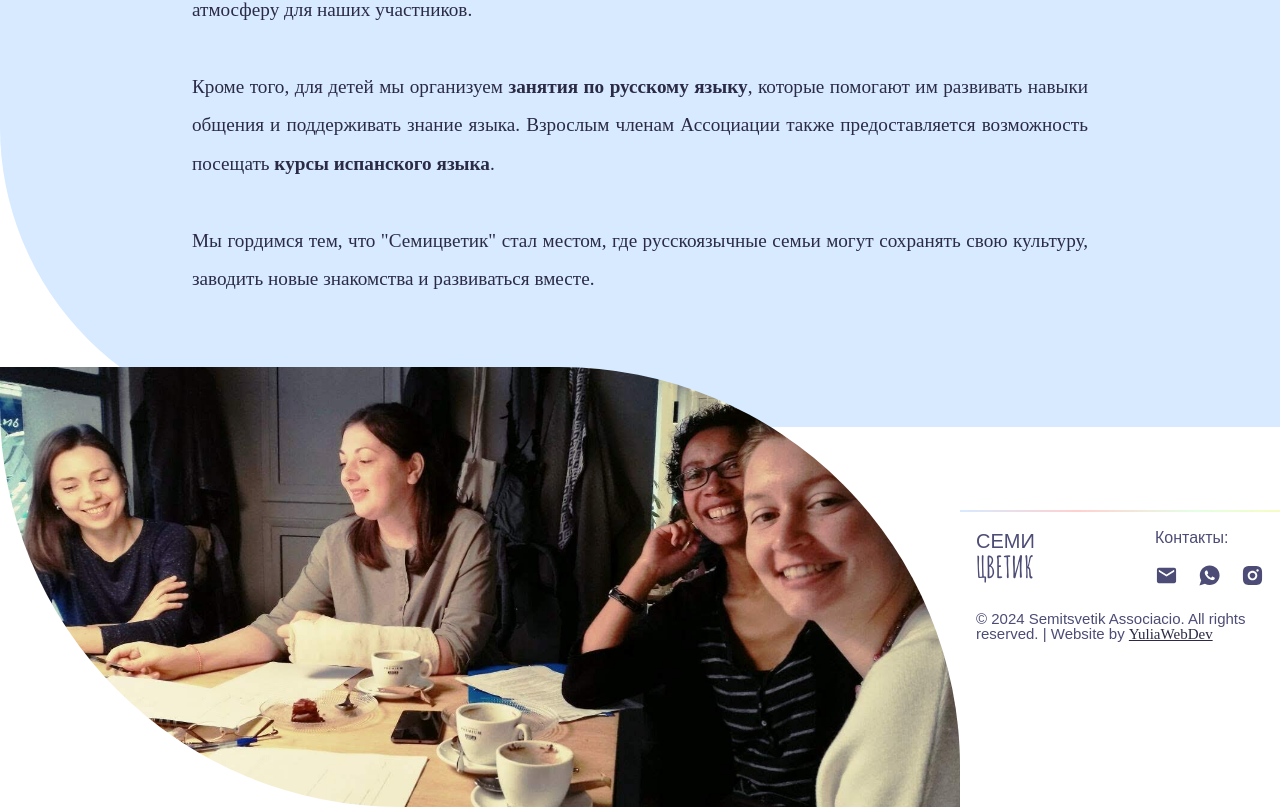
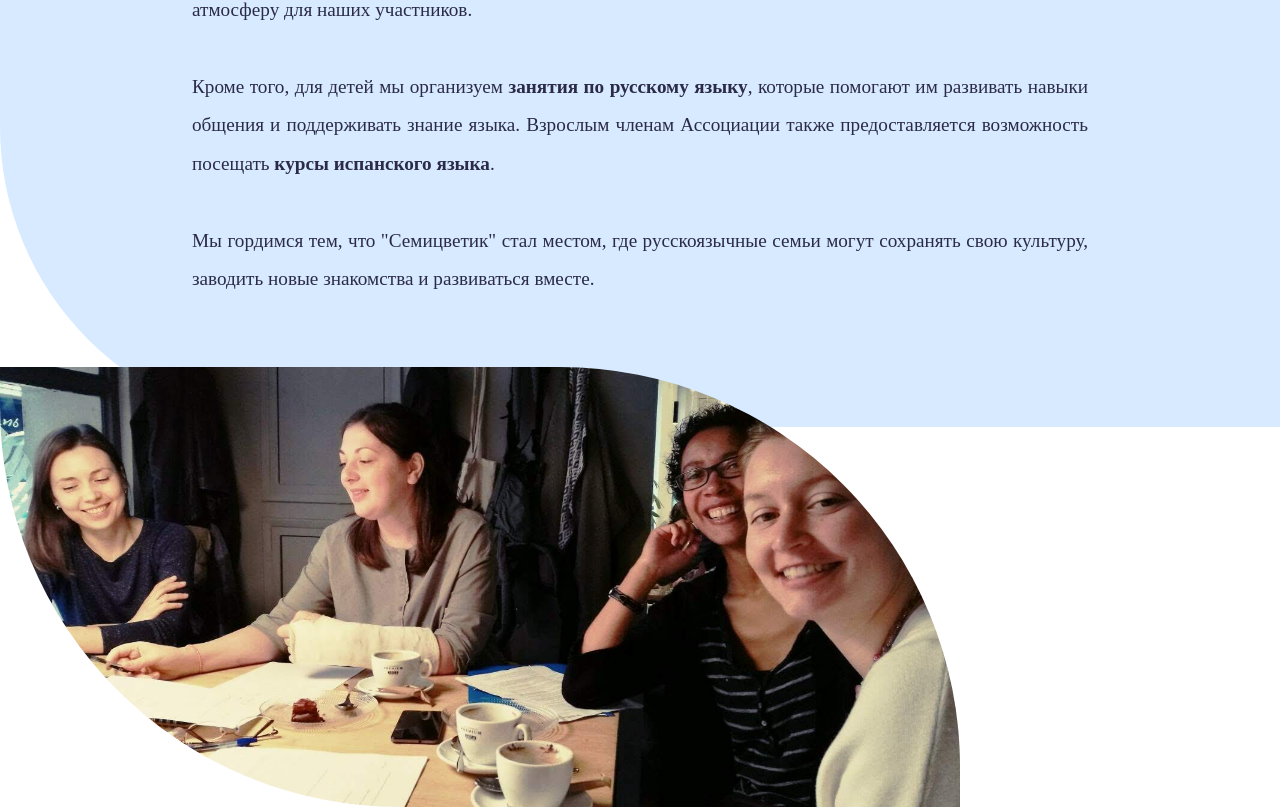
Before and after one commit to langedoc/Semitsvetik, a React (Vite) app in the folder semitsvetik/: page /about in a window 1280 px wide. Shown: the part 778-1585 px from the top of the page. Built offline with nearby package versions, Linux system fonts and the light colour scheme; a web font is replaced by a local one.

Commit message:
fix: footer temporary removed from about page

```diff
--- a/semitsvetik/src/pages/About/About.tsx
+++ b/semitsvetik/src/pages/About/About.tsx
@@ -1,7 +1,6 @@
 import style from './About.module.css';
 import image1 from '../../assets/images/about/about1.jpg';
 import image2 from '../../assets/images/about/about2.jpg';
-import Footer from '../../components/Footer/Footer';
 
 export default function About() {
     return (
@@ -27,7 +26,6 @@ export default function About() {
             <div className={style.image2}>
                 <img src={image1} alt="О нас фото" className={style.image}/>
             </div>
-            <Footer />
         </div>
     );
 };
```
Also changed, not shown: 1 other file (tests, documents, lock files or other folders).
